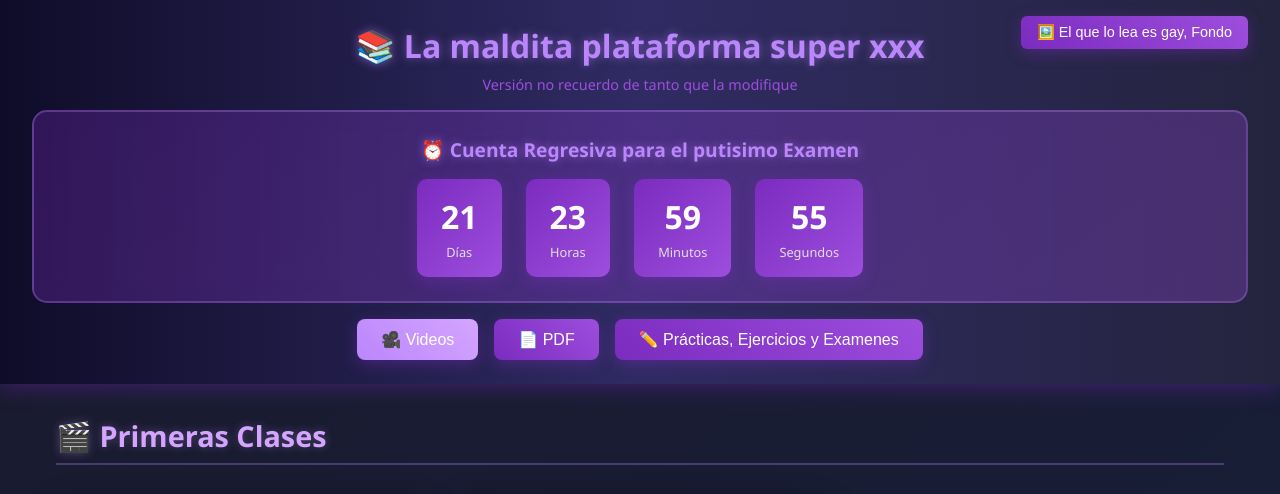
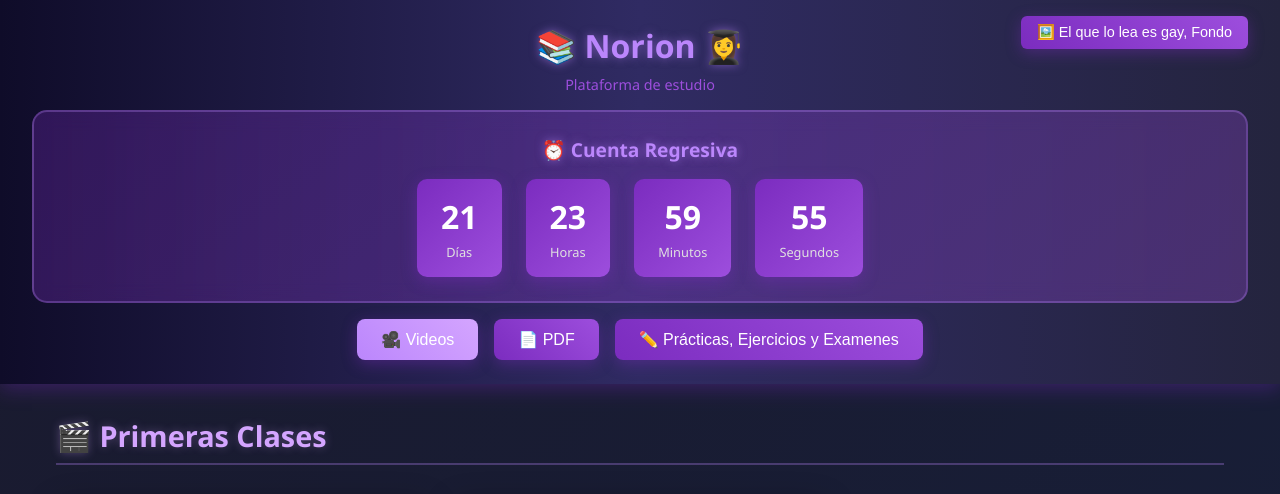
Before and after one commit to nenorro777/estudio, a plain HTML site: page index.html in a window 1280 px wide. Shown: the top 494 px of the page. Drawn offline with Linux system fonts and the light colour scheme.

Commit message:
Update index.html
mejora de nombres

```diff
--- a/index.html
+++ b/index.html
@@ -416,11 +416,11 @@
 <body>
     <header>
         <button class="background-toggle" onclick="toggleBackground()">🖼️ El que lo lea es gay, Fondo</button>
-        <h1>📚 La maldita plataforma super xxx</h1>
-        <p class="subtitle">Versión no recuerdo de tanto que la modifique</p>
+        <h1>📚 Norion 👩‍🎓</h1>
+        <p class="subtitle">Plataforma de estudio</p>
 
         <div class="countdown-container">
-            <div class="countdown-title">⏰ Cuenta Regresiva para el putisimo Examen</div>
+            <div class="countdown-title">⏰ Cuenta Regresiva </div>
             <div class="countdown-timer">
                 <div class="time-box">
                     <span class="time-value" id="days">22</span>
```
